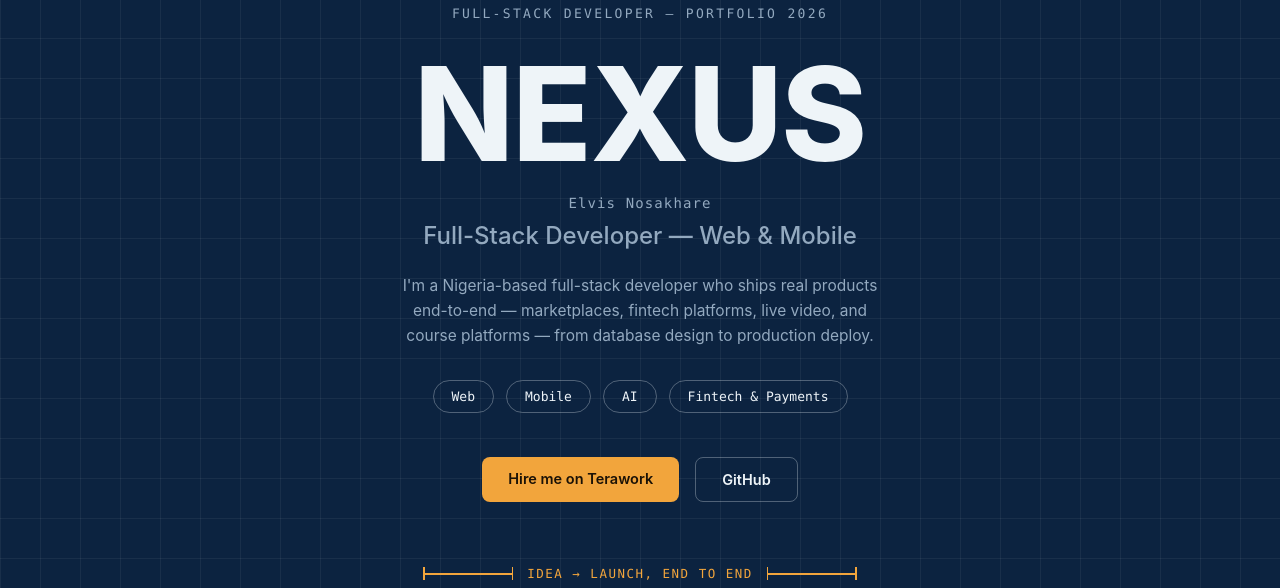
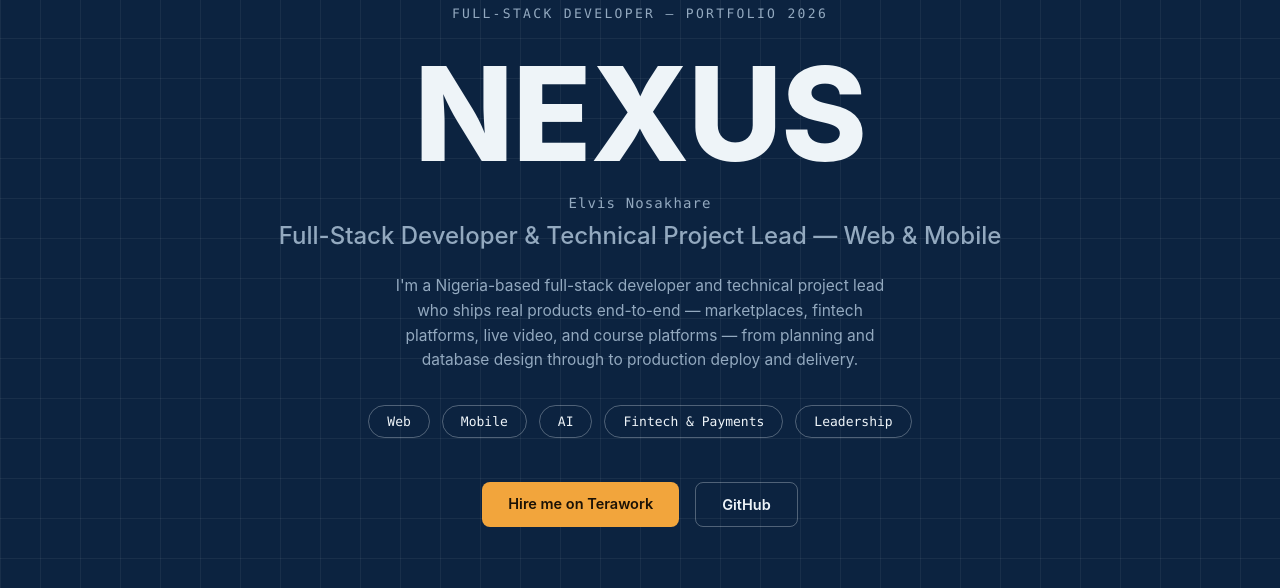
Before and after one commit to elvisnexus/nexus-portfolio, a plain HTML site: page index.html in a window 1280 px wide. Shown: the part 202-790 px from the top of the page. Drawn offline with Linux system fonts and the light colour scheme.

Commit message:
Blend Technical Project Lead into hero role, bio, tags, and page metadata

```diff
--- a/index.html
+++ b/index.html
@@ -3,22 +3,22 @@
 <head>
 <meta charset="UTF-8" />
 <meta name="viewport" content="width=device-width, initial-scale=1.0" />
-<title>Nexus — Full-Stack Developer</title>
-<meta name="description" content="Nexus — Full-stack developer building web and mobile products: marketplaces, fintech, live video, and course platforms." />
+<title>Nexus — Full-Stack Developer &amp; Technical Project Lead</title>
+<meta name="description" content="Nexus — Full-stack developer and technical project lead building web and mobile products: marketplaces, fintech, live video, and course platforms." />
 
 <meta property="og:type" content="website" />
 <meta property="og:url" content="https://inexus.space/" />
 <meta property="og:site_name" content="Nexus" />
-<meta property="og:title" content="Nexus — Full-Stack Developer" />
-<meta property="og:description" content="Full-stack developer building web and mobile products: marketplaces, fintech, live video, and course platforms." />
+<meta property="og:title" content="Nexus — Full-Stack Developer &amp; Technical Project Lead" />
+<meta property="og:description" content="Full-stack developer and technical project lead building web and mobile products: marketplaces, fintech, live video, and course platforms." />
 <meta property="og:image" content="https://inexus.space/assets/og-image.jpg" />
 <meta property="og:image:width" content="1200" />
 <meta property="og:image:height" content="630" />
 <meta property="og:image:alt" content="Nexus — Full-Stack Developer, Web & Mobile" />
 
 <meta name="twitter:card" content="summary_large_image" />
-<meta name="twitter:title" content="Nexus — Full-Stack Developer" />
-<meta name="twitter:description" content="Full-stack developer building web and mobile products: marketplaces, fintech, live video, and course platforms." />
+<meta name="twitter:title" content="Nexus — Full-Stack Developer &amp; Technical Project Lead" />
+<meta name="twitter:description" content="Full-stack developer and technical project lead building web and mobile products: marketplaces, fintech, live video, and course platforms." />
 <meta name="twitter:image" content="https://inexus.space/assets/og-image.jpg" />
 <style>
   :root {
@@ -410,13 +410,14 @@
       <p class="eyebrow">Full-Stack Developer — Portfolio 2026</p>
       <h1 class="wordmark">NEXUS</h1>
       <p class="real-name">Elvis Nosakhare</p>
-      <p class="role">Full-Stack Developer — Web &amp; Mobile</p>
-      <p class="bio">I'm a Nigeria-based full-stack developer who ships real products end-to-end — marketplaces, fintech platforms, live video, and course platforms — from database design to production deploy.</p>
+      <p class="role">Full-Stack Developer &amp; Technical Project Lead — Web &amp; Mobile</p>
+      <p class="bio">I'm a Nigeria-based full-stack developer and technical project lead who ships real products end-to-end — marketplaces, fintech platforms, live video, and course platforms — from planning and database design through to production deploy and delivery.</p>
       <div class="tag-row">
         <span class="tag">Web</span>
         <span class="tag">Mobile</span>
         <span class="tag">AI</span>
         <span class="tag">Fintech &amp; Payments</span>
+        <span class="tag">Leadership</span>
       </div>
       <div class="cta-row">
         <a class="btn btn-primary" href="https://www.terawork.com/services/profile/26660" target="_blank" rel="noopener">Hire me on Terawork</a>
```
